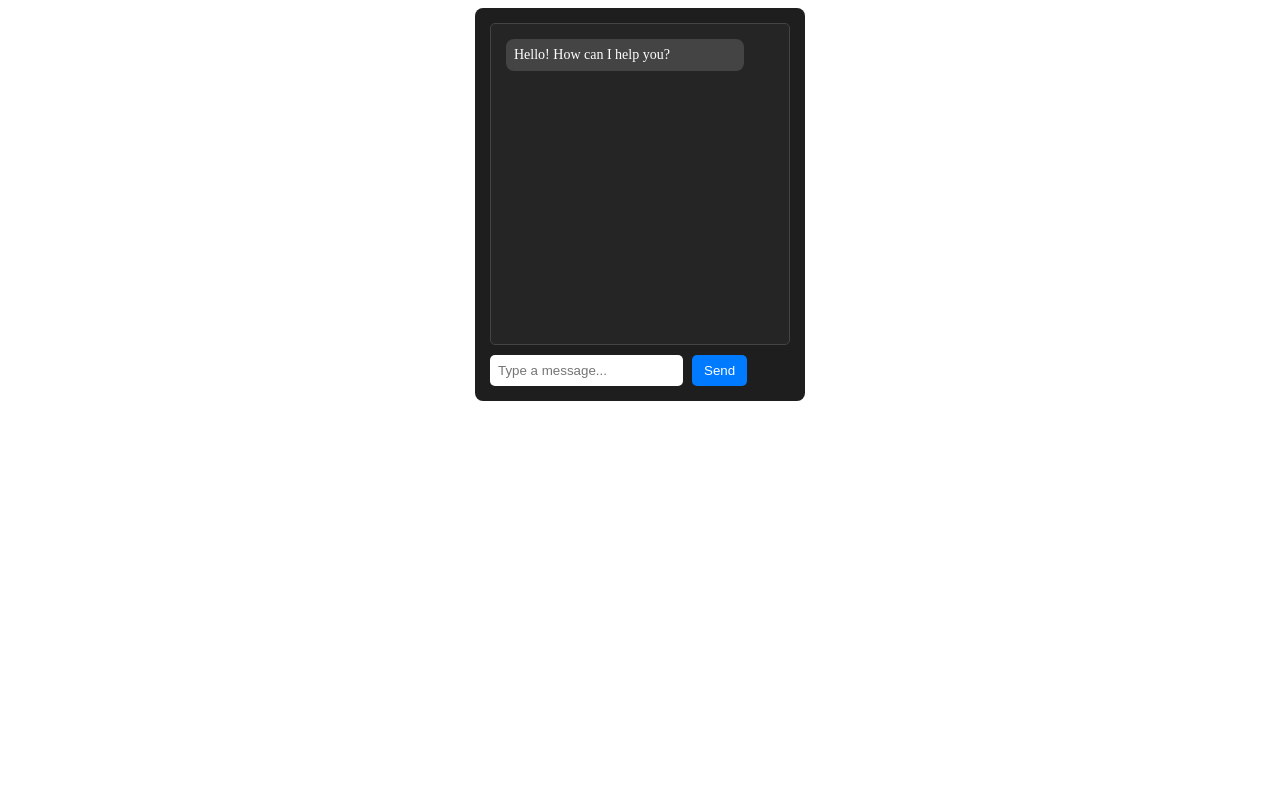
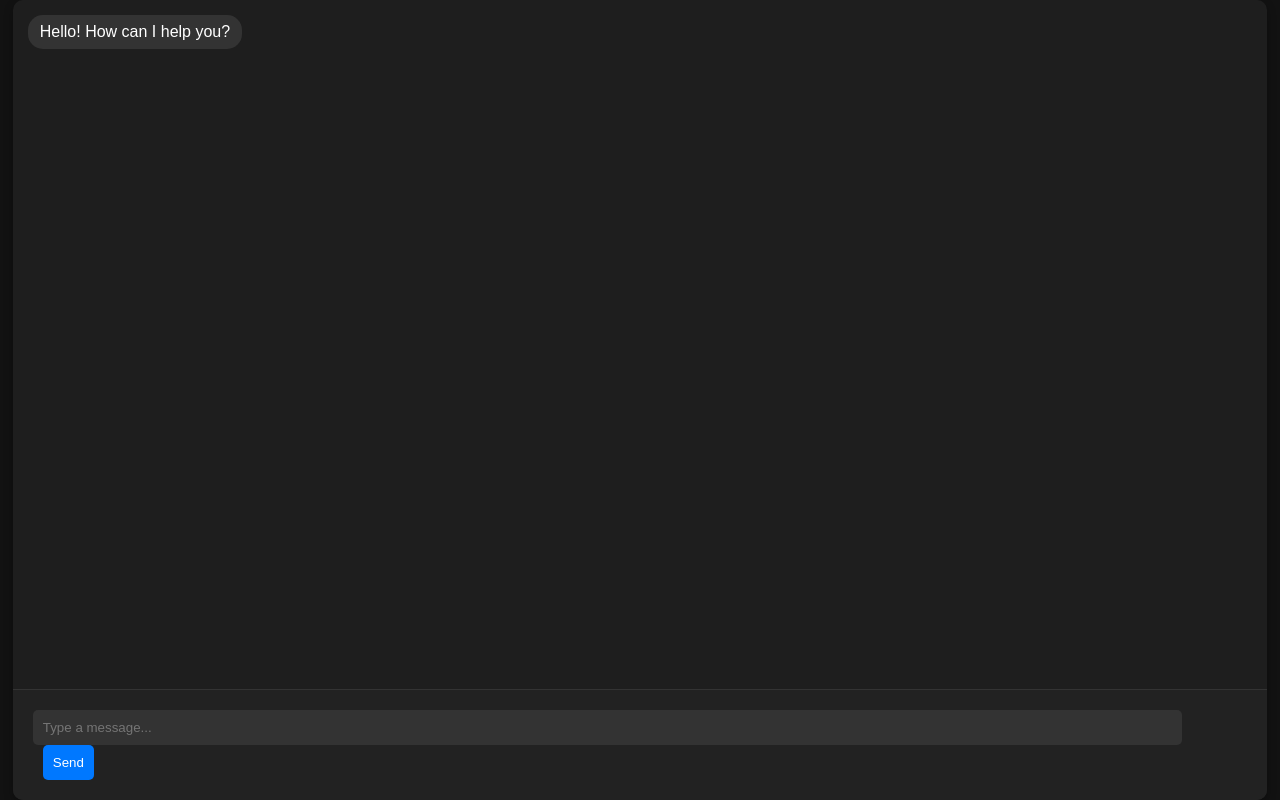
Before and after one commit to Tirth9000/Analytica-Hub-Project, a Django app: template templates/live_chat.html in a window 1280 px wide. Run offline with Django 5.2, Linux system fonts and the light colour scheme; the template is opened without the code that fills it, so the values that code supplies are empty.

Commit message:
live chat prepared successfully

```diff
--- a/templates/live_chat.html
+++ b/templates/live_chat.html
@@ -14,7 +14,7 @@
         <div class="input-box">
             <form id="chatForm" method="POST" hx-post="{% url 'chatwithCSV' id=file_id %}" hx-trigger="submit" hx-target=".waitingForResponse" hx-swap="outerHTML">
                 {% csrf_token %}
-                <input type="text" id="messageInput" name="msg" placeholder="Type a message..." autocomplete="off">
+                <input type="text" class="messageInput" id="messageInput" name="msg" placeholder="Type a message..." autocomplete="off">
                 <button type="submit">Send</button>
             </form>
         </div>
@@ -22,7 +22,7 @@
 
     <script>
         document.getElementById("chatForm").addEventListener("submit", function(event) {
-            event.preventDefault();
+
             let input = document.getElementById("messageInput");
             let messageText = input.value.trim();
             if (messageText === "") return;
@@ -36,82 +36,107 @@
             chatBox.scrollTop = chatBox.scrollHeight;
 
             let loadingDiv = document.createElement("div");
-            loadingDiv.classList.add("waitingForResponse");
+            loadingDiv.classList.add("waitingForResponse", "received");
             loadingDiv.innerHTML='<img src="/static/images/bionic-eye.gif">'
             chatBox.appendChild(loadingDiv);
 
             setTimeout(()=> {
                 input.value = "";
-            }, 200);
+            }, 700);
         });
     </script>
 
     <style>
+        body {
+            font-family: Arial, sans-serif;
+            background: #121212;
+            color: white;
+            display: flex;
+            justify-content: center;
+            align-items: center;
+            height: 100vh;
+            margin: 0;
+        }
+        .messageInput {
+            width: 93%;
+        }
+        #chatForm {
+            padding: 10px;
+            width: 100%;
+        }
         .chat-container {
-            width: 300px;
+            width: 98%;
+            height: 100%;
             background: #1e1e1e;
+            border-radius: 10px;
+            display: flex;
+            flex-direction: column;
+            overflow: hidden;
+            box-shadow: 0 4px 10px rgba(0, 0, 0, 0.3);
+        }
+        .chat-box {
+            flex: 1;
+            padding: 10px;
+            overflow-y: auto;
+            display: flex;
+            flex-direction: column;
+        }
+        .message {
+            max-width: 70%;
+            padding: 8px 12px;
+            margin: 5px;
+            border-radius: 15px;
+            word-wrap: break-word;
+        }
+        .sent {
+            background: #0078ff;
+            align-self: flex-end;
+        }
+        .received {
+            background: #333;
+            align-self: flex-start;
+        }
+        .input-box {
+            display: flex;
+            padding: 10px;
+            background: #222;
+            border-top: 1px solid #333;
+        }
+        .input-box input {
+            flex: 1;
+            padding: 10px;
+            border: none;
+            border-radius: 5px;
+            background: #333;
             color: white;
-            border-radius: 8px;
-            padding: 15px;
-            margin: auto;
+            outline: none;
+        }
+        .input-box button {
+            margin-left: 10px;
+            padding: 10px;
+            border: none;
+            background: #0078ff;
+            color: white;
+            cursor: pointer;
+            border-radius: 5px;
+            transition: 0.3s;
+        }
+        .input-box button:hover {
+            background: #005bb5;
         }
 
-        .chat-box {
-            height: 300px;
-            overflow-y: auto;
-            padding: 10px;
-            border: 1px solid #444;
-            border-radius: 5px;
-            background: #252525;
+        .waitingForResponse {
+            overflow: hidden;
+            padding: 5px;
+            background: #333;
+            border-radius: 25px;
+            display: flex
         }
 
-        .message {
-            max-width: 80%;
-            padding: 8px;
-            margin: 5px;
-            border-radius: 8px;
-            font-size: 14px;
-        }
-
-        .received {
-            background: #444;
-            color: white;
-            align-self: flex-start;
-        }
-
-        .sent {
-            background: #007bff;
-            color: white;
-            align-self: flex-end;
-            text-align: right;
-            margin-left: auto;
-        }
-
-        .input-box {
-            display: flex;
-            margin-top: 10px;
-        }
-
-        input {
-            flex: 1;
-            padding: 8px;
-            border: none;
-            border-radius: 5px;
-            outline: none;
-        }
-
-        button {
-            background: #007bff;
-            color: white;
-            border: none;
-            padding: 8px 12px;
-            margin-left: 5px;
-            border-radius: 5px;
-            cursor: pointer;
-        }
-
-        button:hover {
-            background: #0056b3;
+        .waitingForResponse img {
+            border-radius: 23px;
+            width: 70px;
+            height: 70px;
         }
     </style>
 </body>
```
Also changed, not shown: Media/analysis_files/student_data_a8xEnSH.csv (+14 -19 lines), analytica_app/views.py (+4 -5 lines), flask_api_utils/chat_api.py (+7 -5 lines), static/images/work-in-progress.gif (added), student_database.db (added), 1 other file.
